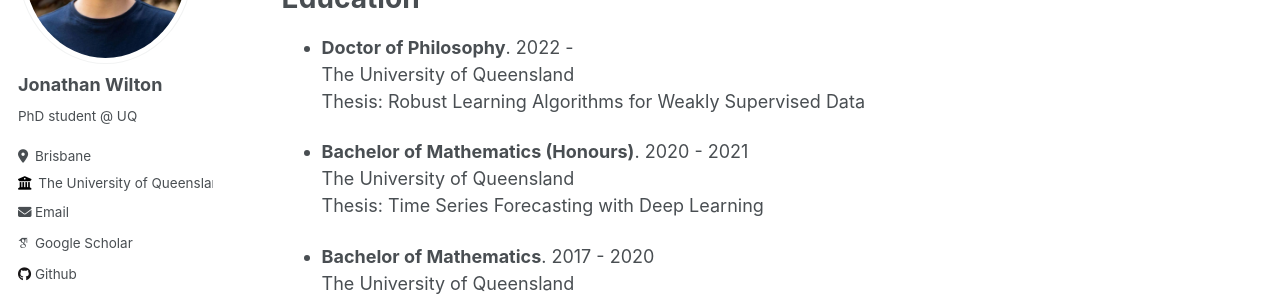
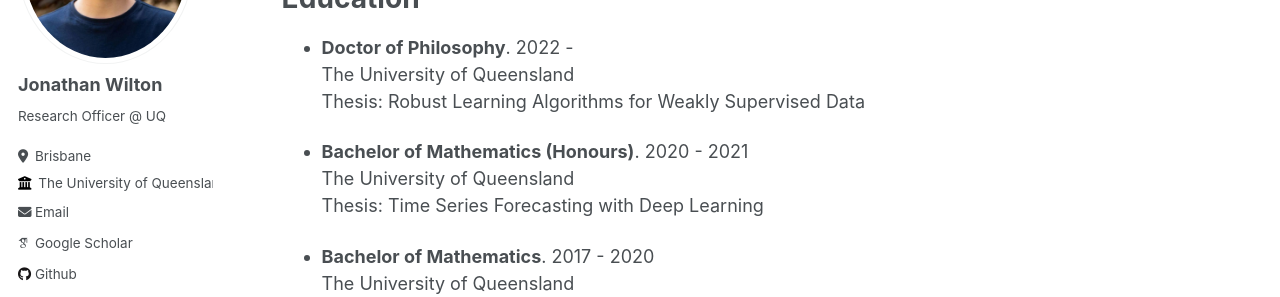
Before and after one commit to jonathanwilton/jonathanwilton.github.io, a Jekyll site: the page built from _pages/about.md, in a window 1280 px wide. Shown: the part 236-533 px from the top of the page. Built offline with Jekyll 4.4.1, drawn with Linux system fonts in a browser that asks for light colours; some web fonts are replaced.

Commit message:
Update _config.yml

```diff
--- a/_config.yml
+++ b/_config.yml
@@ -25,7 +25,7 @@ author:
   avatar           : "dp(1).jpg"
   name             : "Jonathan Wilton"
   # pronouns         : # example: "she/her"
-  bio              : "PhD student @ UQ"
+  bio              : "Research Officer @ UQ"
   location         : "Brisbane"
   employer         : "The University of Queensland"
   # uri              : # URL
```
